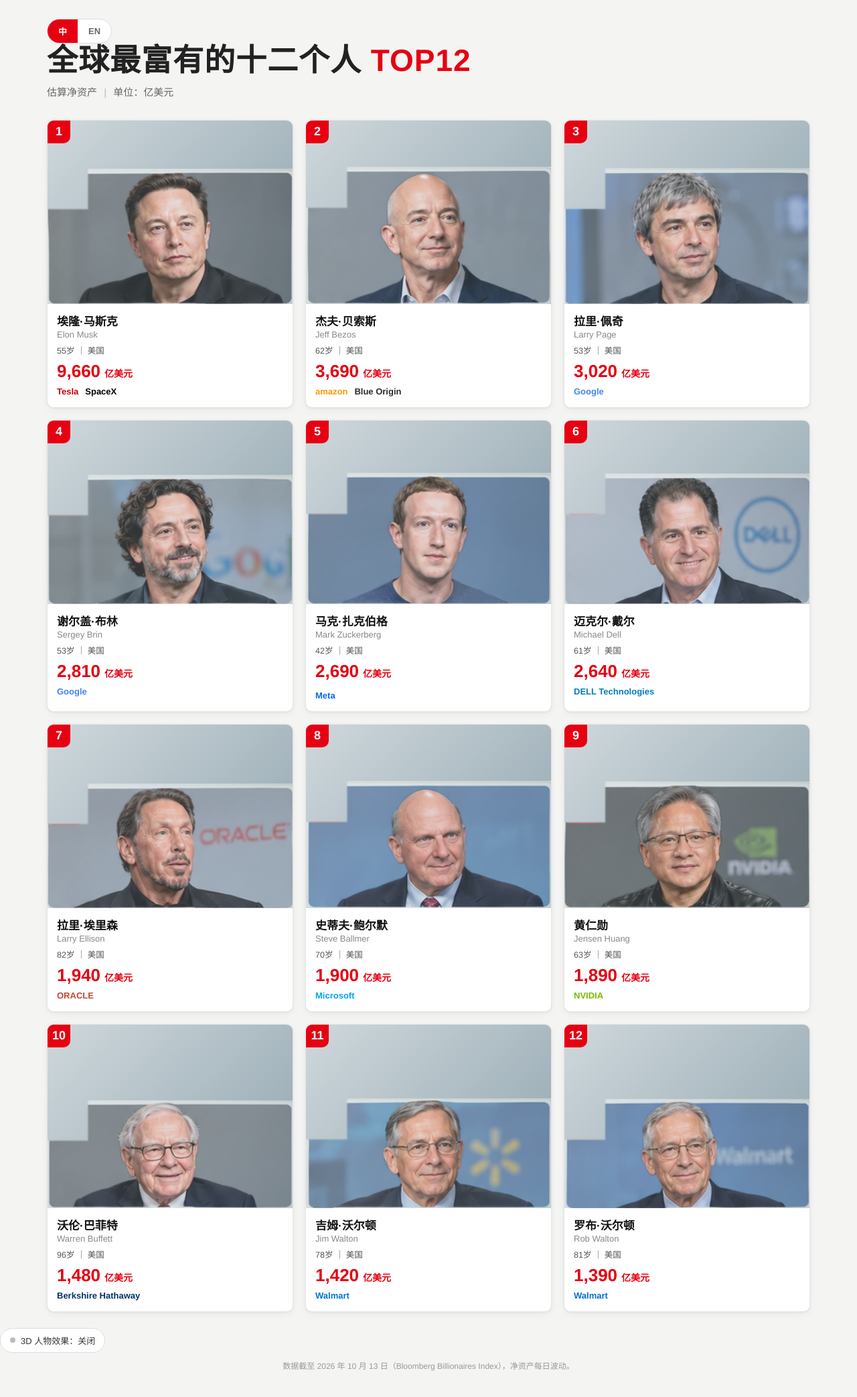
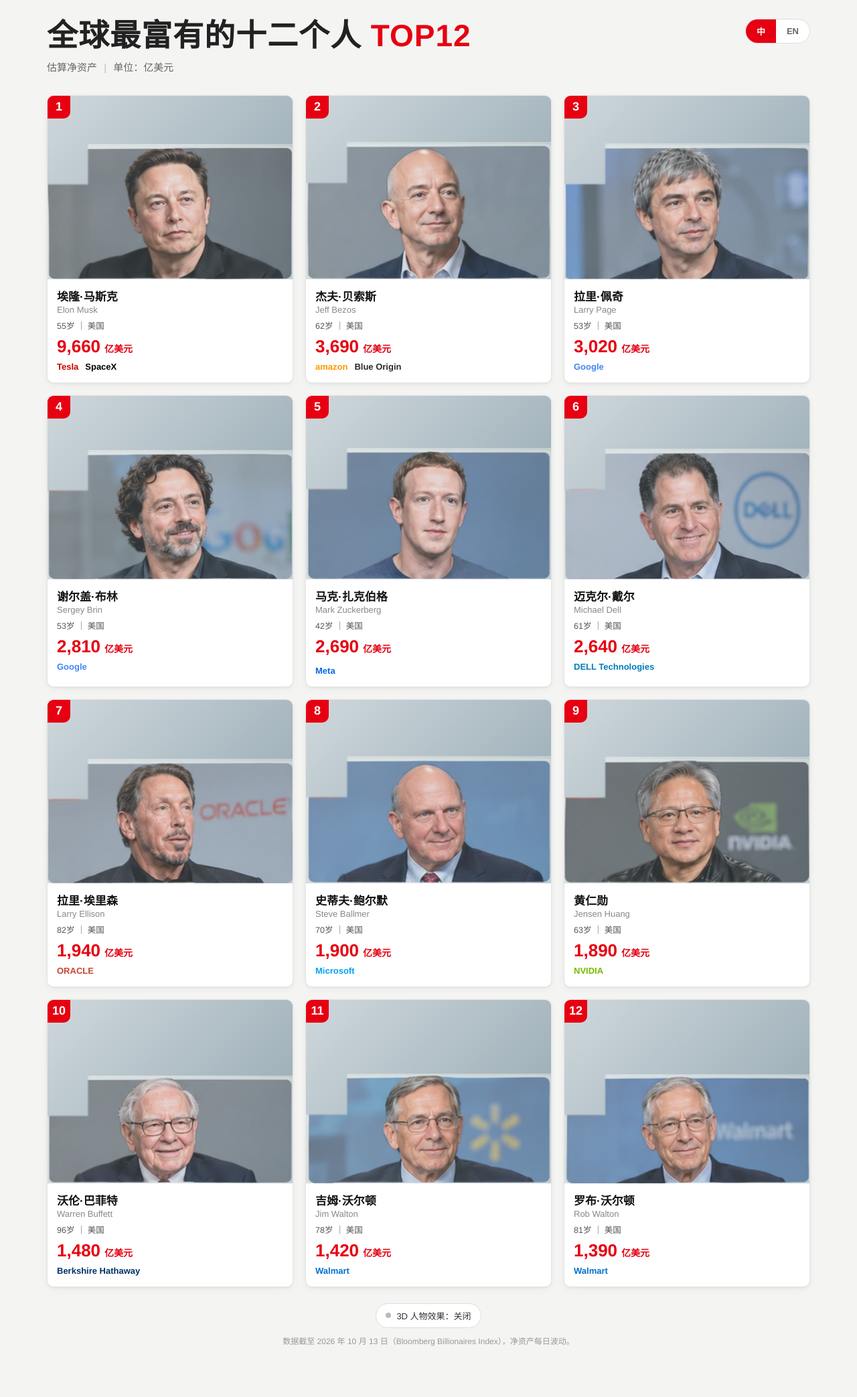
Before and after one commit to cooden/top12, a plain HTML site: page index.html in a window 1280 px wide. Shown: the whole page at 67% size. After the commit the page ends 2050 px from the top, so only its background shows below. Drawn offline with Linux system fonts and the light colour scheme.

```diff
--- a/style.css
+++ b/style.css
@@ -25,6 +25,7 @@ body {
 }
 
 .page-header {
+  position: relative;
   max-width: 1180px;
   margin: 0 auto;
   padding: 28px 20px 8px;
@@ -52,12 +53,13 @@ body {
   color: #bbb;
 }
 
-.toolbar {
-  margin-top: 16px;
+/* ---------- Bottom 3D toggle ---------- */
+.bottom-bar {
+  max-width: 1180px;
+  margin: 20px auto 0;
+  padding: 0 20px;
   display: flex;
-  align-items: center;
-  gap: 12px;
-  flex-wrap: wrap;
+  justify-content: center;
 }
 
 .btn-3d {
@@ -102,14 +104,17 @@ body {
   color: #999;
 }
 
-/* ---------- Language switch ---------- */
+/* ---------- Language switch (top-right corner) ---------- */
 .lang-switch {
-  margin-left: auto;
+  position: absolute;
+  top: 28px;
+  right: 20px;
   display: inline-flex;
   border: 1px solid #ddd;
   border-radius: 999px;
   overflow: hidden;
   background: #fff;
+  z-index: 10;
 }
 
 .lang-btn {
@@ -134,7 +139,8 @@ body {
 
 @media (max-width: 560px) {
   .lang-switch {
-    margin-left: 0;
+    top: 12px;
+    right: 12px;
   }
 }
 
```
